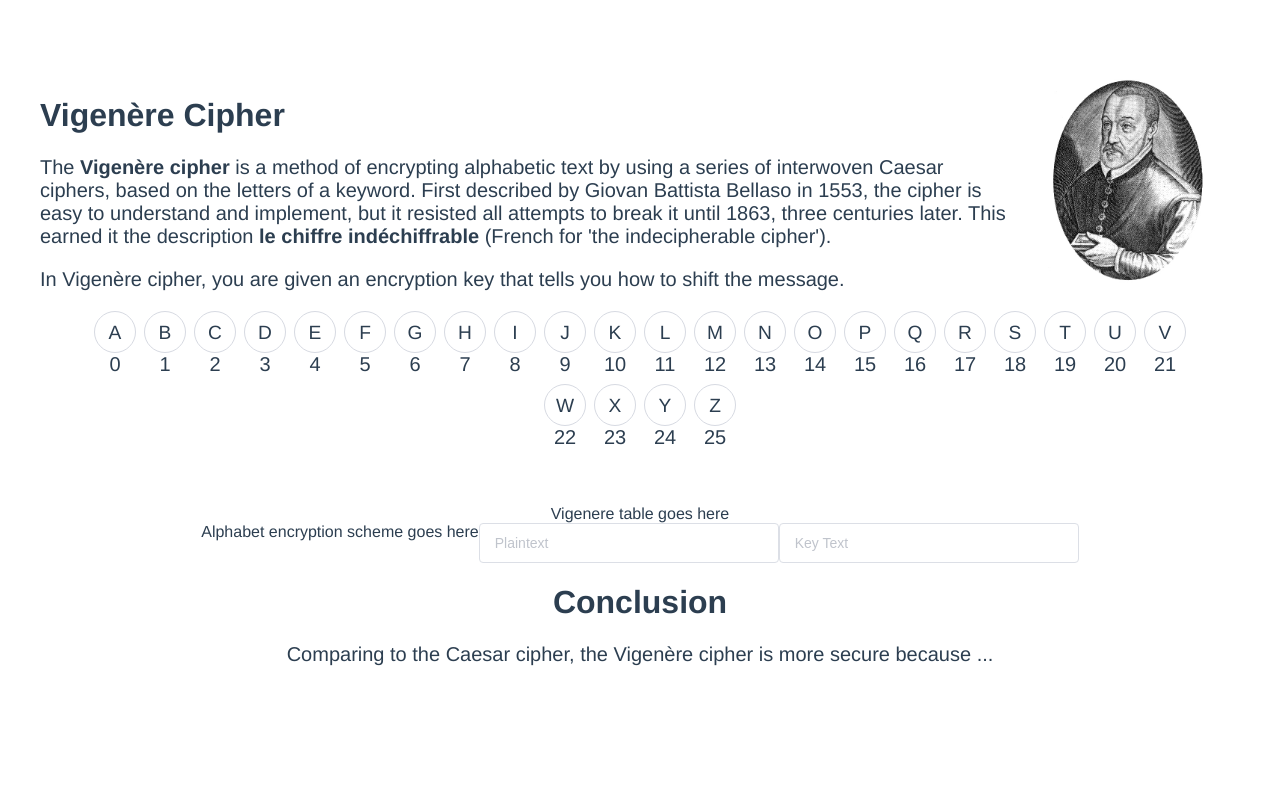
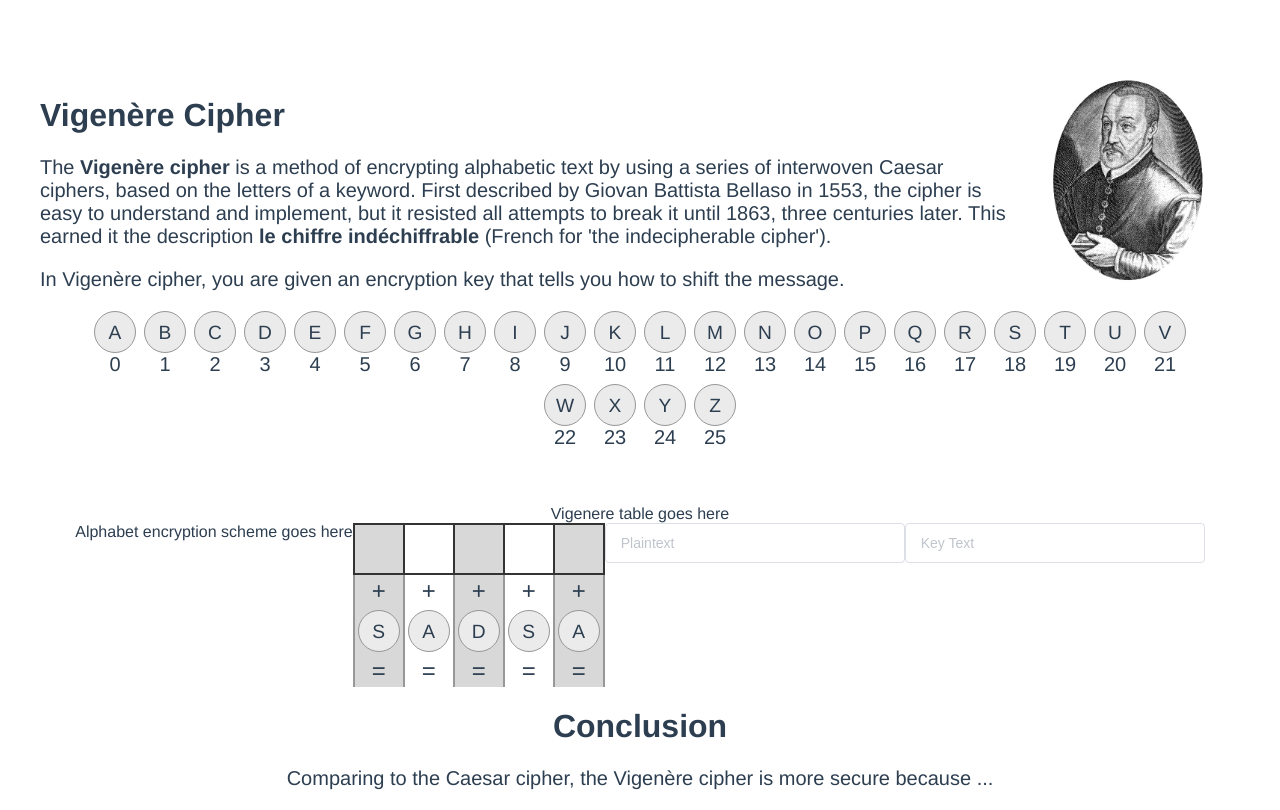
Before and after one commit to AJ-Kumar36/crypto-crypto, a Vue app: page /vigenere in a window 1280 px wide. Built offline with nearby package versions, Linux system fonts and the light colour scheme; what vue-konva would draw is missing.

Commit message:
Implement the plaintext input for vigenere cipher

```diff
--- a/src/components/Common/CircleLetter.vue
+++ b/src/components/Common/CircleLetter.vue
@@ -19,7 +19,8 @@ export default {
   width: 2.5rem;
   height: 2.5rem;
   border-radius: 50%;
-  border: 1px solid #d7dae2;
+  border: 1px solid #979797;
+  background-color: #EBEBEB;
   display: flex;
   justify-content: center;
   align-items: center;
--- a/src/components/Vigenere/Encryption.vue
+++ b/src/components/Vigenere/Encryption.vue
@@ -2,25 +2,47 @@
   <div class="container">
     <span>Alphabet encryption scheme goes here</span>
     <div class="frame">
-      <el-form class="letter-input-container" v-if="guessPlainText">
-        <el-form-item v-for="(letter, index) in sanitizedText" :key="index">
+      <el-form
+        v-if="guessPlainText"
+        class="letter-blocks"
+      >
+        <el-form-item
+          v-for="(letter, index) in sanitizedText"
+          :key="index"
+        >
           <el-input
+            :ref="`plainTextInput${index}`"
             v-model="plainTextInputs[index]"
-            :class="['letter-input']"
+            :class="['letter-block', !isPlainTextGuessCorrect || 'green']"
             status="warning"
+            @input="() => updatePlainTextInput(index)"
           />
         </el-form-item>
       </el-form>
-      <div v-else>
-        <div v-for="(letter, index) in sanitizedText" :key="index" class="letter-block">
+      <div
+        v-else
+        class="letter-blocks"
+      >
+        <div
+          v-for="(letter, index) in sanitizedText"
+          :key="index"
+          class="letter-block"
+        >
           <span>{{ letter }}</span>
         </div>
       </div>
-      <CircleLetter
-        v-for="(letter, index) in repetitiveKey"
-        :key="index"
-        :letter="letter"
-      />
+
+      <div class="row">
+        <div
+          v-for="(letter, index) in repetitiveKey"
+          :key="index"
+          class="middle-cell"
+        >
+          <span>+</span>
+          <CircleLetter :letter="letter" />
+          <span>=</span>
+        </div>
+      </div>
     </div>
     <div class="inputs">
       <el-input
@@ -61,11 +83,11 @@ export default {
   props: {
     plainText: { type: String, required: true },
     vigenereKey: { type: String, required: true },
-    guessPlainText: { type: Boolean, default: false },
+    guessPlainText: { type: Boolean, default: true },
     guessEncryptedText: { type: Boolean, default: false },
     guessKey: { type: Boolean, default: false },
-    customizedPlainText: { type: Boolean, default: true },
-    customizedKeyText: {type: Boolean, default: true }
+    customizedPlainText: { type: Boolean, default: false },
+    customizedKeyText: {type: Boolean, default: false }
   },
   data() {
     return {
@@ -79,8 +101,7 @@ export default {
       let text = ''
       if (this.customizedPlainText){
         text = (this.customPlain || '').toUpperCase();
-      }
-      else {
+      } else {
         text = (this.plainText || '').toUpperCase();
       }
 
@@ -112,6 +133,34 @@ export default {
       }
       return repKey;
     },
+    isPlainTextGuessCorrect() {
+      return this.plainTextInputs.join() === this.sanitizedText.join();
+    },
+  },
+  watch: {
+    sanitizedText: function (newText) {
+      const emptyInputs = [];
+      for (let i = 0; i < newText.length; i++) {
+        emptyInputs.push('');
+      }
+      this.plainTextInputs = emptyInputs;
+    }
+  },
+  methods: {
+    getSingleInput(input) {
+      if (input.length > 1) input = input[input.length - 1];
+      input = input.toUpperCase();
+      if (input.charCodeAt(0) < 'A'.charCodeAt(0) || input.charCodeAt(0) > 'Z'.charCodeAt(0)) {
+        input = '';
+      }
+      return input;
+    },
+    updatePlainTextInput(index) {
+      this.plainTextInputs[index] = this.getSingleInput(this.plainTextInputs[index]);
+      if (this.plainTextInputs[index].length > 0 && index < this.sanitizedText.length - 1) {
+        this.$refs[`plainTextInput${index + 1}`][0].focus();
+      }
+    }
   },
 }
 </script>
@@ -124,20 +173,82 @@ export default {
 
 .frame {
   display: flex;
+  flex-direction: column;
 }
 
 .input {
   width: 300px;
 }
 
+.row {
+  display: flex;
+  justify-content: space-around;
+}
+
+.letter-blocks {
+  display: flex;
+  border: 2px solid #333;
+  border-left: none;
+}
+
 .letter-block {
   font-size: 1.5rem;
   width: 3rem;
   height: 3rem;
-  border: 1px solid #d7dae2;
+  border-left: 2px solid #333;
   display: flex;
   justify-content: center;
   align-items: center;
   line-height: 1;
+  font-weight: bold;
+  transition: all 0.5s;
+}
+
+.middle-cell {
+  display: flex;
+  flex-direction: column;
+  align-items: center;
+  justify-content: space-around;
+  width: 3rem;
+  border-left: 2px solid #979797;
+  border-right: 2px solid #979797;
+  height: 7rem;
+  font-size: 1.5rem;
+}
+
+.middle-cell:nth-child(odd),
+.letter-blocks > .letter-block:nth-child(odd) {
+  background-color: #D8D8D8;
+}
+
+.letter-block:not(:first-child), .middle-cell:not(:first-child) {
+  border-left: 0;
+}
+
+.green {
+  background-color: rgba(46, 204, 113, 0.7);
 }
 </style>
+
+<style>
+.letter-blocks, .letter-blocks .el-form-item {
+  margin: 0;
+}
+
+.letter-blocks .letter-block > input {
+  font-size: 1.5rem;
+  width: 3rem;
+  height: 3rem;
+  line-height: 1;
+  text-align: center;
+  padding: 0;
+  border: none;
+  background-color: rgba(46, 204, 113, 0);
+  color: #333;
+  border-radius: 0;
+}
+
+.letter-blocks > .el-form-item:nth-child(odd) {
+  background-color: #D8D8D8;
+}
+</style>
```
